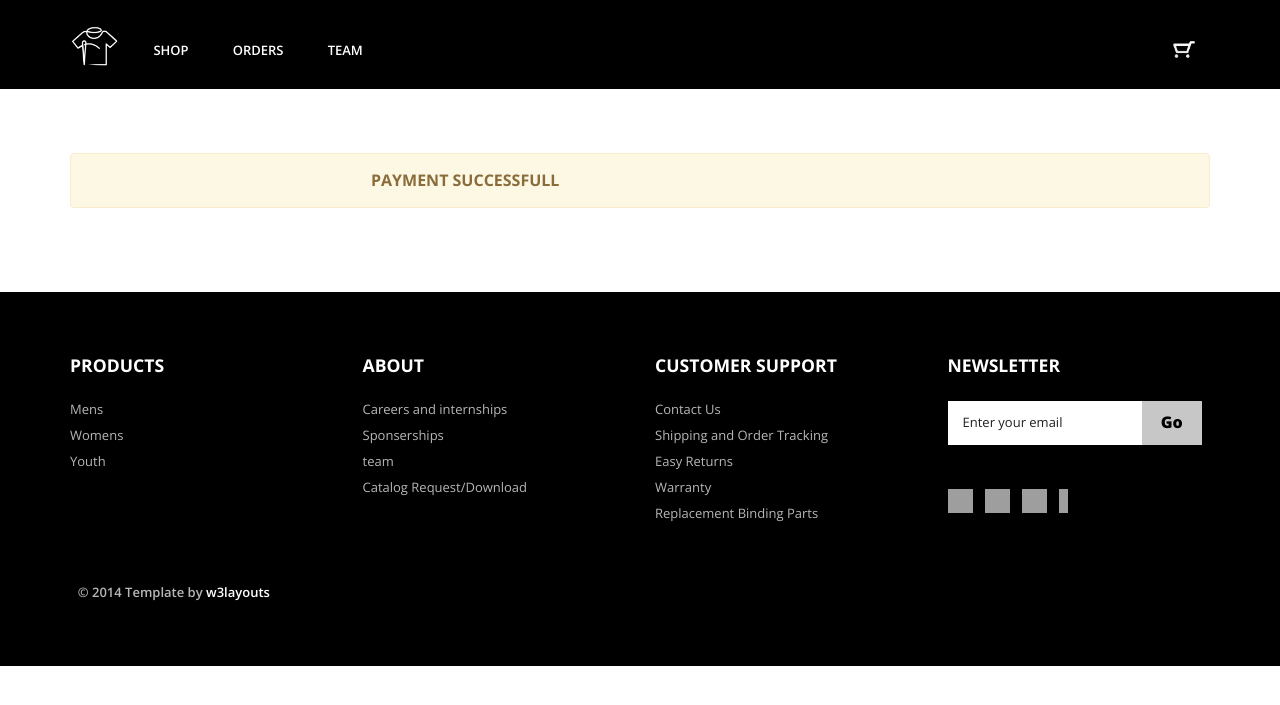
After one commit to BB-00/EGS-Project, a Flask app: page /payment_successfull in a window 1280 px wide. The commit adds this page. Shown: the top 705 px of the page. Run offline with Flask 2, Linux system fonts and the light colour scheme; some libraries are stand-ins or nearby versions; grey boxes are pictures that could not be loaded.

Commit message:
localhost kinda done

```diff
--- a/Authentication/db.py
+++ b/Authentication/db.py
@@ -1,6 +1,6 @@
 import mariadb
 import json
-from fastapi import HTTPException
+from fastapi import HTTPException, status
 from pydantic import BaseModel
 from typing import Union
 
--- a/Authentication/main.py
+++ b/Authentication/main.py
@@ -32,7 +32,11 @@ async def register_user(user: UserCreate):
     username = user.username
     email = user.email
 
+    print(username)
+    print(email)
+
     password = auth.get_password_hash(user.password)
+    print(password)
 
     db.register_user_db(username, email, password)
 
--- a/Stock/python-flask-server-generated/swagger_server/__main__.py
+++ b/Stock/python-flask-server-generated/swagger_server/__main__.py
@@ -9,7 +9,7 @@ def main():
     app = connexion.App(__name__, specification_dir='./swagger/')
     app.app.json_encoder = encoder.JSONEncoder
     app.add_api('swagger.yaml', arguments={'title': 'Stock'}, pythonic_params=True)
-    app.run(port=8080)
+    app.run(port=9023)
 
 
 if __name__ == '__main__':
--- /dev/null
+++ b/WebApp/app/templates/payment_successfull.html
@@ -0,0 +1,185 @@
+<!--A Design by W3layouts
+Author: W3layout
+Author URL: http://w3layouts.com
+License: Creative Commons Attribution 3.0 Unported
+License URL: http://creativecommons.org/licenses/by/3.0/
+-->
+<!DOCTYPE HTML>
+<html>
+<head>
+<title>Free Snow Bootstrap Website Template | Checkout :: w3layouts</title>
+<link rel="stylesheet" href="{{ url_for('static', filename='css/bootstrap.css') }}">
+<link rel="stylesheet" href="{{ url_for('static', filename='css/style.css') }}">
+<meta name="viewport" content="width=device-width, initial-scale=1, maximum-scale=1">
+<meta http-equiv="Content-Type" content="text/html; charset=utf-8" />
+<link href='http://fonts.googleapis.com/css?family=Open+Sans:400,300,600,700,800' rel='stylesheet' type='text/css'>
+<script type="application/x-javascript"> addEventListener("load", function() { setTimeout(hideURLbar, 0); }, false); function hideURLbar(){ window.scrollTo(0,1); } </script>
+<script src="{{ url_for('static', filename='js/jquery.min.js') }}"></script>
+<script type="text/javascript">
+        $(document).ready(function() {
+            $(".dropdown img.flag").addClass("flagvisibility");
+
+            $(".dropdown dt a").click(function() {
+                $(".dropdown dd ul").toggle();
+            });
+
+            $(".dropdown dd ul li a").click(function() {
+                var text = $(this).html();
+                $(".dropdown dt a span").html(text);
+                $(".dropdown dd ul").hide();
+                $("#result").html("Selected value is: " + getSelectedValue("sample"));
+            });
+
+            function getSelectedValue(id) {
+                return $("#" + id).find("dt a span.value").html();
+            }
+
+            $(document).bind('click', function(e) {
+                var $clicked = $(e.target);
+                if (! $clicked.parents().hasClass("dropdown"))
+                    $(".dropdown dd ul").hide();
+            });
+
+
+            $("#flagSwitcher").click(function() {
+                $(".dropdown img.flag").toggleClass("flagvisibility");
+            });
+        });
+     </script>
+ </head>
+<body>
+	<div class="header">
+		<div class="container">
+			<div class="row">
+			  <div class="col-md-12">
+				 <div class="header-left">
+					 <div class="logo">
+						<a href="/"><img src="{{ url_for('static', filename='img/shirt_logo.png') }}" width="50px" alt=""></a>
+					 </div>
+					 <div class="menu">
+						  <a class="toggleMenu" href="#"><img src="{{ url_for('static', filename='img/nav.png') }}" alt="" /></a>
+						    <ul class="nav" id="nav">
+						    	<li><a href="shop">Shop</a></li>
+								<li><a href="orders">Orders</a></li>
+						    	<li><a href="team">Team</a></li>
+								<div class="clear"></div>
+							</ul>
+							<script src="{{ url_for('static', filename='js/fresponsive-nav.js') }}"></script>
+				    </div>
+	    		    <div class="clear"></div>
+	    	    </div>
+	            <div class="header_right">
+				    <ul class="icon1 sub-icon1 profile_img">
+					 <li><a href="#"><img src="{{ url_for('static', filename='img/cart.png') }}" alt="" width="50px"/></a>
+						<ul class="sub-icon1 list">
+						   <div class="clear"></div>
+						   {% if 'cart_item' in session %}
+						   {% for item in session['cart_item'] %}
+						   <li class="list_img"><img src="{{ url_for('static', filename=item['prod_img']) }}" width="50px" alt=""/></li>
+						   <li class="list_desc">
+							   <form action="#" method="post">
+								   <h4>{{item['prod_name']}}</a></h4>
+								   <span class="actual">{{item['prod_price']}}</span>
+								   <input type="hidden" name="prod_name" value="{{item['prod_name']}}"/>
+								   <input type="submit" name="rm_from_cart" class="button" value="X">
+								   </form>
+							   </li>
+
+							{% endfor %}
+							{% if not session['cart_item'] %}
+								<div class="no-records">Your Cart is Empty</div>
+							{% endif %}
+						 {% else %}
+							 <div class="no-records">Your Cart is Empty</div>
+						 {% endif %}
+						  <div class="login_buttons">
+							 <div class="check_button"><a href="checkout">Check out</a></div>
+							 {% if 'user' not in session %}
+							 	<div class="login_button"><a href="login_page">Login</a></div>
+							 {% else %}
+							 	<div class="login_button"><a href="logout">Logout</a></div>
+							 {% endif %}
+							 <div class="clear"></div>
+						  </div>
+						  <div class="clear"></div>
+						</ul>
+					 </li>
+				   </ul>
+		           <div class="clear"></div>
+	       </div>
+	      </div>
+		 </div>
+	    </div>
+	</div>
+     <div class="main">
+      <div class="shop_top">
+		  <div class="container">
+
+				<div class="alert alert-warning" style="padding-left: 300px;">
+					<strong>PAYMENT SUCCESSFULL</strong>
+				</div>
+
+
+			</div>
+	   </div>
+	  </div>
+	  <div class="footer">
+		<div class="container">
+			<div class="row">
+				<div class="col-md-3">
+					<ul class="footer_box">
+						<h4>Products</h4>
+						<li><a href="#">Mens</a></li>
+						<li><a href="#">Womens</a></li>
+						<li><a href="#">Youth</a></li>
+					</ul>
+				</div>
+				<div class="col-md-3">
+					<ul class="footer_box">
+						<h4>About</h4>
+						<li><a href="#">Careers and internships</a></li>
+						<li><a href="#">Sponserships</a></li>
+						<li><a href="#">team</a></li>
+						<li><a href="#">Catalog Request/Download</a></li>
+					</ul>
+				</div>
+				<div class="col-md-3">
+					<ul class="footer_box">
+						<h4>Customer Support</h4>
+						<li><a href="#">Contact Us</a></li>
+						<li><a href="#">Shipping and Order Tracking</a></li>
+						<li><a href="#">Easy Returns</a></li>
+						<li><a href="#">Warranty</a></li>
+						<li><a href="#">Replacement Binding Parts</a></li>
+					</ul>
+				</div>
+				<div class="col-md-3">
+					<ul class="footer_box">
+						<h4>Newsletter</h4>
+						<div class="footer_search">
+						   <form>
+							<input type="text" value="Enter your email" onfocus="this.value = '';" onblur="if (this.value == '') {this.value = 'Enter your email';}">
+							<input type="submit" value="Go">
+						   </form>
+						</div>
+						<ul class="social">
+						  <li class="facebook"><a href="#"><span> </span></a></li>
+						  <li class="twitter"><a href="#"><span> </span></a></li>
+						  <li class="instagram"><a href="#"><span> </span></a></li>
+						  <li class="pinterest"><a href="#"><span> </span></a></li>
+						  <li class="youtube"><a href="#"><span> </span></a></li>
+						</ul>
+
+					</ul>
+				</div>
+			</div>
+			<div class="row footer_bottom">
+				<div class="copy">
+				   <p>© 2014 Template by <a href="http://w3layouts.com" target="_blank">w3layouts</a></p>
+				</div>
+
+			   </div>
+		</div>
+	</div>
+</body>
+</html>
--- a/WebApp/app/templates/shop.html
+++ b/WebApp/app/templates/shop.html
@@ -60,8 +60,8 @@ License URL: http://creativecommons.org/licenses/by/3.0/
 						  <a class="toggleMenu" href="#"><img src="{{ url_for('static', filename='img/nav.png') }}" alt="" /></a>
 						    <ul class="nav" id="nav">
 						    	<li><a href="shop">Shop</a></li>
+								<li><a href="orders">Orders</a></li>
 						    	<li><a href="team">Team</a></li>
-								<li><a href="contact.html">Contact</a></li>
 								<div class="clear"></div>
 							</ul>
 							<script src="{{ url_for('static', filename='js/fresponsive-nav.js') }}"></script>
@@ -125,6 +125,7 @@ License URL: http://creativecommons.org/licenses/by/3.0/
 							<span class="actual">$40.00</span><br>
 							<input type="hidden" name="prod_img" value="img/1bundle.png"/>
 							<input type="hidden" name="prod_price" value="40.00"/>
+							<input type="hidden" name="prod_amount" value="1"/>
 							<ul class="buttons">
 							{% if 'user' in session %}
 								<li class="cart"><input type="submit" name="add_to_cart" class="button" value="Add To Cart"><div class="clear"></div></li>
@@ -147,6 +148,7 @@ License URL: http://creativecommons.org/licenses/by/3.0/
 							<span class="actual">$72.00</span><br>
 							<input type="hidden" name="prod_img" value="img/2bundle.png"/>
 							<input type="hidden" name="prod_price" value="72.00"/>
+							<input type="hidden" name="prod_amount" value="2"/>
 							<ul class="buttons">
 							{% if 'user' in session %}
 								<li class="cart"><input type="submit" name="add_to_cart" class="button" value="Add To Cart"><div class="clear"></div></li>
@@ -169,6 +171,7 @@ License URL: http://creativecommons.org/licenses/by/3.0/
 							<span class="actual">$95.00</span><br>
 							<input type="hidden" name="prod_img" value="img/3bundle.png"/>
 							<input type="hidden" name="prod_price" value="95.00"/>
+							<input type="hidden" name="prod_amount" value="3"/>
 							<ul class="buttons">
 							{% if 'user' in session %}
 								<li class="cart"><input type="submit" name="add_to_cart" class="button" value="Add To Cart"><div class="clear"></div></li>
@@ -191,6 +194,7 @@ License URL: http://creativecommons.org/licenses/by/3.0/
 							<span class="actual">$110.00</span><br>
 							<input type="hidden" name="prod_img" value="img/4bundle.png"/>
 							<input type="hidden" name="prod_price" value="110.00"/>
+							<input type="hidden" name="prod_amount" value="4"/>
 							<ul class="buttons">
 							{% if 'user' in session %}
 								<li class="cart"><input type="submit" name="add_to_cart" class="button" value="Add To Cart"><div class="clear"></div></li>
--- a/WebApp/app/templates/team.html
+++ b/WebApp/app/templates/team.html
@@ -78,8 +78,8 @@ License URL: http://creativecommons.org/licenses/by/3.0/
 						  <a class="toggleMenu" href="#"><img src="{{ url_for('static', filename='img/nav.png') }}" alt="" /></a>
 						    <ul class="nav" id="nav">
 						    	<li><a href="shop">Shop</a></li>
+								<li><a href="orders">Orders</a></li>
 						    	<li><a href="team">Team</a></li>
-								<li><a href="contact.html">Contact</a></li>
 								<div class="clear"></div>
 							</ul>
 							<script src="{{ url_for('static', filename='js/fresponsive-nav.js') }}"></script>
@@ -90,8 +90,8 @@ License URL: http://creativecommons.org/licenses/by/3.0/
 				    <ul class="icon1 sub-icon1 profile_img">
 					 <li><a href="#"><img src="{{ url_for('static', filename='img/cart.png') }}" alt="" width="50px"/></a>
 						<ul class="sub-icon1 list">
-							<div class="clear"></div>
-							{% if 'cart_item' in session %}
+						   <div class="clear"></div>
+						   {% if 'cart_item' in session %}
 						   {% for item in session['cart_item'] %}
 						   <li class="list_img"><img src="{{ url_for('static', filename=item['prod_img']) }}" width="50px" alt=""/></li>
 						   <li class="list_desc">
--- a/WebApp/app/views.py
+++ b/WebApp/app/views.py
@@ -1,13 +1,25 @@
 from app import app
 import requests
 import json
+import random
 
 from flask import Flask, session, render_template, request, redirect, url_for, flash
 
 
-@app.route("/")
+@app.route("/", methods=["POST","GET"])
 def index():
-    return render_template("index.html")
+    if request.method == "POST":
+        prod_name = request.form["prod_name"]
+        i=0
+        for item in session['cart_item']:
+            if item['prod_name'] == prod_name:
+                session['cart_item'].pop(i)
+                session['checkout_cost'] = session['checkout_cost']-float(item['prod_price'])
+                session.modified = True
+                return redirect(url_for("index"))
+            i=i+1
+    else:
+        return render_template("index.html")
 
 @app.route("/shop", methods=["POST","GET"])
 def shop():
@@ -16,7 +28,8 @@ def shop():
         prod_name = request.form["prod_name"]
         prod_price = request.form["prod_price"]
         prod_img = request.form["prod_img"]
-        session["cart_item"].append({"prod_name":prod_name, "prod_price":prod_price, "prod_img":prod_img})
+        prod_amount = request.form["prod_amount"]
+        session["cart_item"].append({"prod_name":prod_name, "prod_price":prod_price, "prod_img":prod_img, "prod_amount":prod_amount})
         session["checkout_cost"] += float(prod_price)
 
         session.modified = True
@@ -40,38 +53,83 @@ def shop():
 @app.route("/checkout", methods=["POST","GET"])
 def checkout():
 
-    if request.method == "POST":
+    if request.method == "POST" and 'checkout' in request.form:
 
         try:
 
+            r = requests.get('http://127.0.0.1:9023/MysteryShirt/Stock/1/products')
+            r.raise_for_status()
 
-            # url = "http://127.0.0.1:9021/payments"
+            product_count=r.json().count("product_ID")
 
-            # payload = json.dumps({
-            # "username": "test1",
-            # "amount": 145
-            # })
-            # headers = {
-            # 'Content-Type': 'application/json'
-            # }
+            lista=r.json().split("product_ID")
+            prod_id=lista[product_count].split()[1][:-1]
+            amount=0
 
-            # r = requests.post('http://127.0.0.1:9021/payments', headers=headers, data=payload)
-            # # response = requests.request("POST", url, headers=headers, data=payload)
-            # # r.raise_for_status()
+            for item in session['cart_item']:
+                # print(item['prod_amount'])
+                amount=amount-int(item['prod_amount'])
 
-            # return 'ola'
+            params = {  'buy_price': 0,
+                        'material': 0,
+                        'name': 'string',
+                        "product_ID": int(prod_id),
+                        "product_type": 0,
+                        "provider": 0,
+                        "quantity": amount,
+                        "reference": 0,
+                        "size": 0
+                    }
+
+            r_p = requests.post('http://127.0.0.1:9023/MysteryShirt/Stock/1/products', json=params)
+            r_p.raise_for_status()
+
+            session.pop("cart_item", None)
 
             return redirect('http://127.0.0.1:9021/payments', code=307)
         except:
             # flash("")
             return redirect(url_for("checkout"))
 
+    elif request.method == "POST" and 'rm_from_cart' in request.form:
+        prod_name = request.form["prod_name"]
+        i=0
+        for item in session['cart_item']:
+            if item['prod_name'] == prod_name:
+                session['cart_item'].pop(i)
+                session['checkout_cost'] = session['checkout_cost']-float(item['prod_price'])
+                session.modified = True
+                return redirect(url_for("checkout"))
+            i=i+1
+
+    elif request.method == "POST" and 'rm_cart' in request.form:
+        prod_name = request.form["prod_name"]
+        i=0
+        for item in session['cart_item']:
+            if item['prod_name'] == prod_name:
+                session['cart_item'].pop(i)
+                session['checkout_cost'] = session['checkout_cost']-float(item['prod_price'])
+                session.modified = True
+                return redirect(url_for("checkout"))
+            i=i+1
     else:
         return render_template("checkout.html")
 
-@app.route("/team")
+
+@app.route("/team", methods=["POST","GET"])
 def team():
-    return render_template("team.html")
+    if request.method == "POST":
+        prod_name = request.form["prod_name"]
+        i=0
+        for item in session['cart_item']:
+            if item['prod_name'] == prod_name:
+                session['cart_item'].pop(i)
+                session['checkout_cost'] = session['checkout_cost']-float(item['prod_price'])
+                session.modified = True
+                return redirect(url_for("team"))
+            i=i+1
+    else:
+        return render_template("team.html")
 
 @app.route("/register_page", methods=["POST","GET"])
 def register_page():
@@ -79,7 +137,18 @@ def register_page():
         # print(session['user'])
 
         try:
-            r = requests.post('http://127.0.0.1:9020/register', request.form)
+
+            # print("p",request.form['username'].replace(" ",""),"p")
+            # print("p",request.form['email'],"p")
+            # print("p",request.form['password'],"p")
+
+            params = {  "username": request.form['username'],
+                        "email": request.form['email'],
+                        "password": request.form['password']
+                    }
+
+
+            r = requests.post('http://127.0.0.1:9020/register', json=params)
             r.raise_for_status()
 
             session.permanet = True
@@ -89,7 +158,9 @@ def register_page():
             session["cart_item"] = []
             session["checkout_cost"] = 0
 
-
+            url = 'http://127.0.0.1:9021/wallets/?_username='+session['user']
+            print(url)
+            r = requests.post(url)
 
             return redirect(url_for("index"))
         except:
@@ -105,6 +176,7 @@ def login_page():
         # print(session['user'])
 
         try:
+
             r = requests.post('http://127.0.0.1:9020/token', request.form)
             r.raise_for_status()
             session.permanet = True
@@ -124,12 +196,25 @@ def login_page():
     else:
         return render_template("login.html")
 
+@app.route("/payment_successfull", methods=["POST","GET"])
+def payment_successfull():
+
+    return render_template("payment_successfull.html")
+
 @app.route("/logout")
 def logout():
     session.pop("user", None)
     session.pop("cart_item", None)
+    session.pop("token",None)
     flash("Logging out!")
     return redirect(url_for("login_page"))
+
+@app.route("/orders")
+def orders():
+
+    url = 'http://127.0.0.1:9021/wallets/?_username='+session['user']
+
+    return redirect(url)
 
 @app.route("/checkout_info")
 def checkout_info():
```
Also changed, not shown: Stock/python-flask-server-generated/payment_successfull.html (added, +185 -0 lines), Stock/python-flask-server-generated/swagger_server/controllers/categorys_controller.py (+5 -5 lines), Stock/python-flask-server-generated/swagger_server/controllers/materials_controller.py (+3 -4 lines), Stock/python-flask-server-generated/swagger_server/controllers/products_controller.py (+10 -8 lines), Stock/python-flask-server-generated/swagger_server/controllers/providers_controller.py (+6 -7 lines), WebApp/app/templates/checkout.html (+9 -5 lines), WebApp/app/templates/index.html (+4 -4 lines), WebApp/app/templates/login.html (+4 -4 lines), WebApp/app/templates/register.html (+4 -4 lines).
